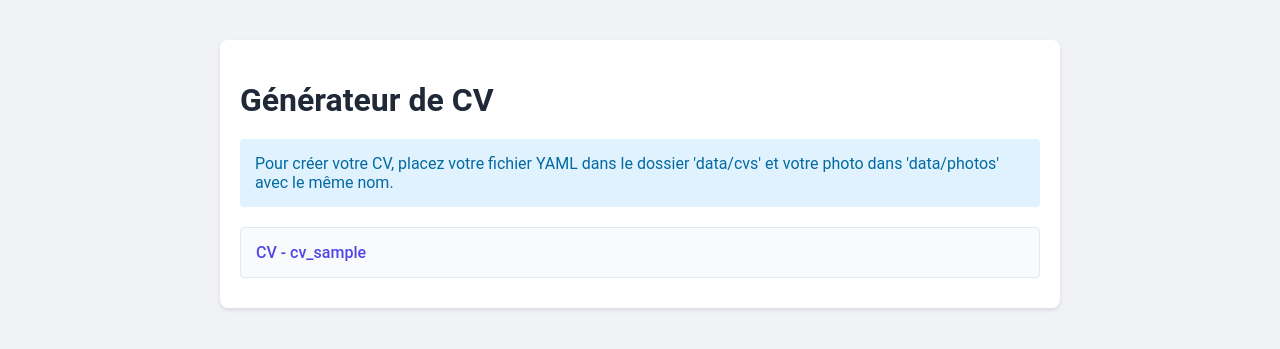
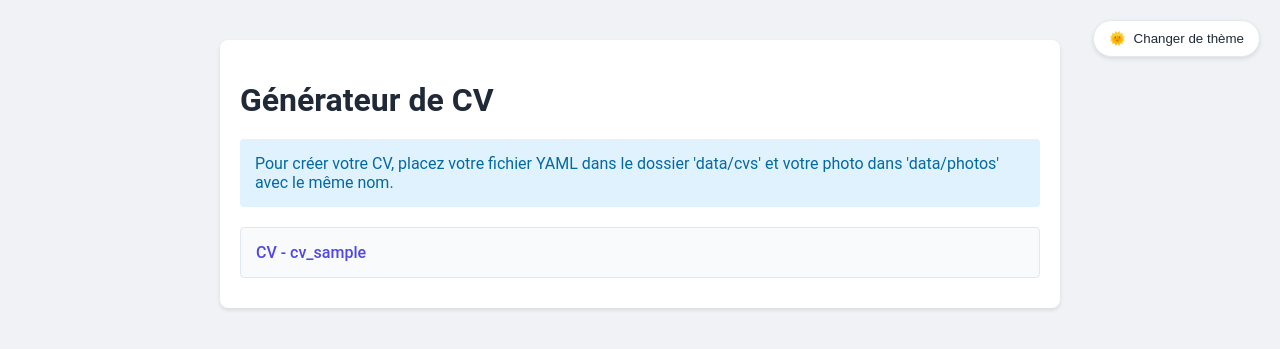
Before and after one commit to Vehementz/python-x-yaml-cv-generator, a Flask app: page / in a window 1280 px wide. Shown: the top 349 px of the page. Run offline with Flask 3, Linux system fonts and the light colour scheme.

Commit message:
feat(index.html): add dark mode theme toggle with local storage support
Add CSS variables for light and dark themes for flexible theming.
Introduce a theme toggle button to switch between themes.
Persist user theme preference in local storage.
Automatically detect system theme preference for default setting.

```diff
--- a/templates/index.html
+++ b/templates/index.html
@@ -4,52 +4,114 @@
     <meta charset="UTF-8">
     <title>Générateur de CV</title>
     <style>
+        :root {
+            /* Thème clair (par défaut) */
+            --bg-primary: #f0f2f5;
+            --bg-secondary: #ffffff;
+            --bg-item: #f8fafc;
+            --text-primary: #1f2937;
+            --text-secondary: #4f46e5;
+            --border-color: #e2e8f0;
+            --info-bg: #e0f2fe;
+            --info-text: #0369a1;
+            --shadow: rgba(0,0,0,0.1);
+        }
+
+        [data-theme="dark"] {
+            /* Thème sombre */
+            --bg-primary: #1a1a1a;
+            --bg-secondary: #2d2d2d;
+            --bg-item: #3d3d3d;
+            --text-primary: #ffffff;
+            --text-secondary: #8b8bff;
+            --border-color: #4d4d4d;
+            --info-bg: #2d4a63;
+            --info-text: #89cff0;
+            --shadow: rgba(0,0,0,0.3);
+        }
+
         body {
             font-family: 'Roboto', Arial, sans-serif;
             margin: 0;
             padding: 20px;
-            background: #f0f2f5;
+            background: var(--bg-primary);
+            transition: all 0.3s ease;
         }
+
+        .theme-switch {
+            position: fixed;
+            top: 20px;
+            right: 20px;
+            padding: 10px 15px;
+            border-radius: 20px;
+            background: var(--bg-secondary);
+            border: 1px solid var(--border-color);
+            color: var(--text-primary);
+            cursor: pointer;
+            display: flex;
+            align-items: center;
+            gap: 8px;
+            box-shadow: 0 2px 4px var(--shadow);
+            transition: all 0.3s ease;
+        }
+
+        .theme-switch:hover {
+            transform: translateY(-2px);
+            box-shadow: 0 4px 6px var(--shadow);
+        }
+
         .cv-list {
             max-width: 800px;
             margin: 20px auto;
             padding: 20px;
-            background: white;
+            background: var(--bg-secondary);
             border-radius: 8px;
-            box-shadow: 0 2px 4px rgba(0,0,0,0.1);
+            box-shadow: 0 2px 4px var(--shadow);
+            transition: all 0.3s ease;
         }
+
         .cv-item {
             margin: 10px 0;
             padding: 15px;
-            background: #f8fafc;
+            background: var(--bg-item);
             border-radius: 4px;
-            border: 1px solid #e2e8f0;
+            border: 1px solid var(--border-color);
             transition: all 0.3s ease;
         }
+
         .cv-item:hover {
-            background: #f1f5f9;
+            background: var(--bg-item);
             transform: translateX(5px);
+            box-shadow: 0 2px 4px var(--shadow);
         }
+
         .cv-item a {
             text-decoration: none;
-            color: #4f46e5;
+            color: var(--text-secondary);
             font-weight: 500;
             display: block;
         }
+
         h1 {
-            color: #1f2937;
+            color: var(--text-primary);
             margin-bottom: 20px;
         }
+
         .info {
             margin: 20px 0;
             padding: 15px;
-            background: #e0f2fe;
+            background: var(--info-bg);
             border-radius: 4px;
-            color: #0369a1;
+            color: var(--info-text);
         }
     </style>
 </head>
 <body>
+    <button class="theme-switch" onclick="toggleTheme()">
+        <span class="theme-icon">🌞</span>
+        <span class="theme-text">Changer de thème</span>
+    </button>
+
     <div class="cv-list">
         <h1>Générateur de CV</h1>
         <div class="info">
@@ -62,5 +124,48 @@
         </div>
         {% endfor %}
     </div>
+
+    <script>
+        // Fonction pour mettre à jour l'icône du thème
+        function updateThemeIcon(isDark) {
+            const icon = document.querySelector('.theme-icon');
+            icon.textContent = isDark ? '🌙' : '🌞';
+        }
+
+        // Fonction pour basculer le thème
+        function toggleTheme() {
+            const body = document.documentElement;
+            const currentTheme = body.getAttribute('data-theme');
+            const newTheme = currentTheme === 'dark' ? 'light' : 'dark';
+
+            body.setAttribute('data-theme', newTheme);
+            localStorage.setItem('theme', newTheme);
+            updateThemeIcon(newTheme === 'dark');
+        }
+
+        // Initialisation du thème au chargement
+        document.addEventListener('DOMContentLoaded', () => {
+            const savedTheme = localStorage.getItem('theme') || 'light';
+            document.documentElement.setAttribute('data-theme', savedTheme);
+            updateThemeIcon(savedTheme === 'dark');
+
+            // Détection automatique du thème système
+            const prefersDark = window.matchMedia('(prefers-color-scheme: dark)');
+            if (!localStorage.getItem('theme')) {
+                document.documentElement.setAttribute('data-theme',
+                    prefersDark.matches ? 'dark' : 'light');
+                updateThemeIcon(prefersDark.matches);
+            }
+
+            // Écoute des changements de thème système
+            prefersDark.addEventListener('change', (e) => {
+                if (!localStorage.getItem('theme')) {
+                    document.documentElement.setAttribute('data-theme',
+                        e.matches ? 'dark' : 'light');
+                    updateThemeIcon(e.matches);
+                }
+            });
+        });
+    </script>
 </body>
 </html>
```
